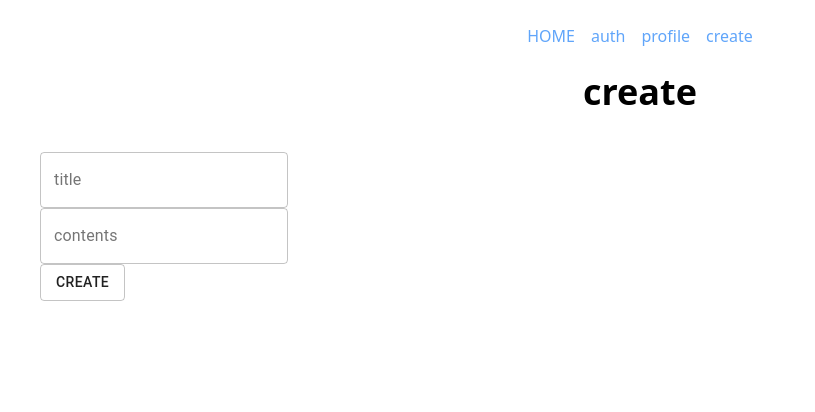
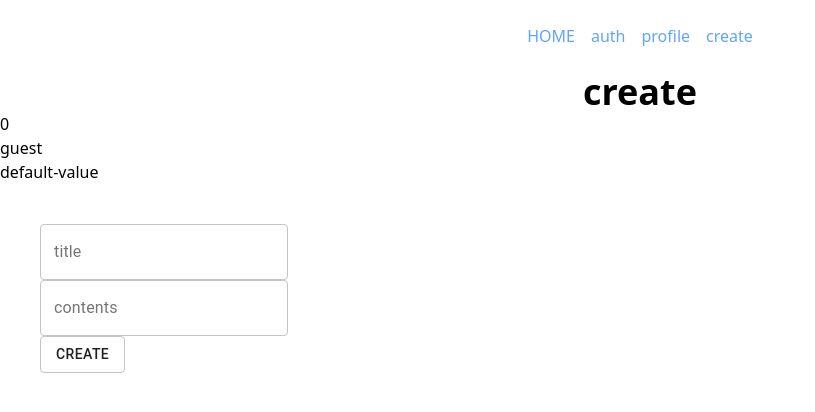
Before and after one commit to mayone-du/idea-sharing-frontend, a Next.js app: page /create in a window 1280 px wide. Shown: the top 412 px of the page, without its empty margins (0-815 px from the left). Built offline with nearby package versions, Linux system fonts and the light colour scheme; no server answers.

Commit message:
Update refactoring, createpage-state

```diff
--- /dev/null
+++ b/src/lib/getMyProfile.tsx
@@ -0,0 +1,26 @@
+const getMyProfile = async (setStateFn: Function, cookieInstance: any) => {
+  try {
+    const res = await fetch(
+      `${process.env.NEXT_PUBLIC_RESTAPI_URL}api/my-profile/`,
+      {
+        method: "GET",
+        headers: {
+          "Content-Type": "application/json",
+          Authorization: `JWT ${cookieInstance.get("access_token")}`,
+        },
+      }
+    );
+    if (res.ok) {
+      const profile = await res.json();
+      setStateFn(profile);
+      return profile;
+    } else if (res.status === 401) {
+      alert("認証情報が含まれていないか、期限が切れています。");
+      return;
+    }
+  } catch (err) {
+    alert("ログインされていないか、認証が切れています。");
+  }
+};
+
+export { getMyProfile };
--- a/src/pages/create.tsx
+++ b/src/pages/create.tsx
@@ -1,12 +1,22 @@
 import { Layout } from "../components/Layout";
 import { TextField, Button } from "@material-ui/core";
-import { useState } from "react";
+import { useEffect, useState } from "react";
 import Cookie from 'universal-cookie';
+import { getMyProfile } from '../lib/getMyProfile';
 
 
 const Create: React.VFC = () => {
 
   const cookie = new Cookie();
+
+
+  const [loginUser, setLoginUser] = useState([
+    {
+      id: 0,
+      username: "guest",
+      profile_text: "default-value",
+    },
+  ]);
 
   const [title, setTitle] = useState("");
   const [contents, setContents] = useState("");
@@ -23,14 +33,28 @@ const Create: React.VFC = () => {
     })
     setTitle('');
     setContents('');
+  }
 
-  }
+
+  useEffect(() => {
+    getMyProfile(setLoginUser, cookie);
+    console.log(loginUser);
+  }, [])
+  // console.log(loginUser);
+
+
 
   return (
     <>
       <Layout metaTitle="create">
         <h1 className="text-center text-4xl font-bold">create</h1>
-
+        <div>
+          {loginUser[0].id}
+          <br/>
+          {loginUser[0].username}
+          <br/>
+          {loginUser[0].profile_text}
+        </div>
         <div className="m-10">
           <form
             action=""
--- a/src/pages/profile.tsx
+++ b/src/pages/profile.tsx
@@ -3,6 +3,7 @@ import Cookie from "universal-cookie";
 import { TextField, Button } from "@material-ui/core";
 import { Layout } from "../components/Layout";
 import { useEffect, useState } from "react";
+import { getMyProfile } from '../lib/getMyProfile';
 // import useSWR from 'swr';
 
 type Users = [
@@ -20,8 +21,8 @@ const Profile: React.VFC<{ users: Users }> = ({ users }) => {
   const [loginUser, setLoginUser] = useState([
     {
       id: 0,
-      username: "ユーザーネーム",
-      profile_text: "よろしくおねがいします。",
+      username: "guest",
+      profile_text: "default-value",
     },
   ]);
 
@@ -32,29 +33,31 @@ const Profile: React.VFC<{ users: Users }> = ({ users }) => {
 
   // console.log('newProfile:', newProfile)
 
-  const getMyProfile = async () => {
-    try {
-      const res = await fetch(
-        `${process.env.NEXT_PUBLIC_RESTAPI_URL}api/my-profile/`,
-        {
-          method: "GET",
-          headers: {
-            "Content-Type": "application/json",
-            Authorization: `JWT ${cookie.get("access_token")}`,
-          },
-        }
-      );
-      if (res.ok) {
-        const profile = await res.json();
-        setLoginUser(profile);
-        return profile;
-      } else if (res.status === 401) {
-        throw new Error("認証情報が含まれていないか、期限が切れています。");
-      }
-    } catch (err) {
-      alert("ログインされていないか、認証が切れています。");
-    }
-  };
+
+  // const getMyProfile = async () => {
+  //   try {
+  //     const res = await fetch(
+  //       `${process.env.NEXT_PUBLIC_RESTAPI_URL}api/my-profile/`,
+  //       {
+  //         method: "GET",
+  //         headers: {
+  //           "Content-Type": "application/json",
+  //           Authorization: `JWT ${cookie.get("access_token")}`,
+  //         },
+  //       }
+  //     );
+  //     if (res.ok) {
+  //       const profile = await res.json();
+  //       setLoginUser(profile);
+  //       return profile;
+  //     } else if (res.status === 401) {
+  //       alert("認証情報が含まれていないか、期限が切れています。");
+  //       return;
+  //     }
+  //   } catch (err) {
+  //     alert("ログインされていないか、認証が切れています。");
+  //   }
+  // };
 
   const updateProfileText = async () => {
     try {
@@ -86,7 +89,7 @@ const Profile: React.VFC<{ users: Users }> = ({ users }) => {
   };
 
   useEffect(() => {
-    getMyProfile();
+    getMyProfile(setLoginUser, cookie);
     // mutate();
   }, []);
 
```
